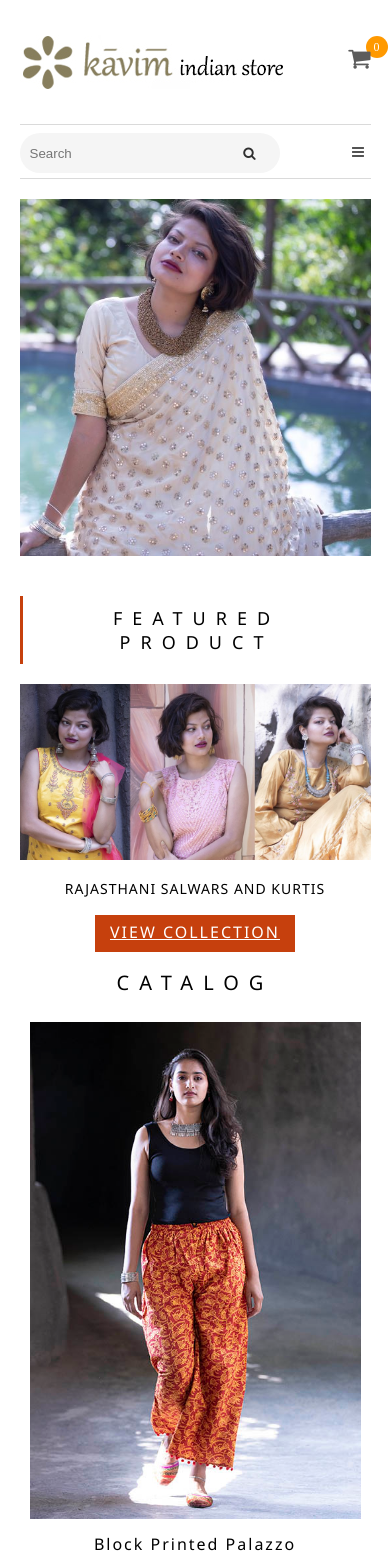
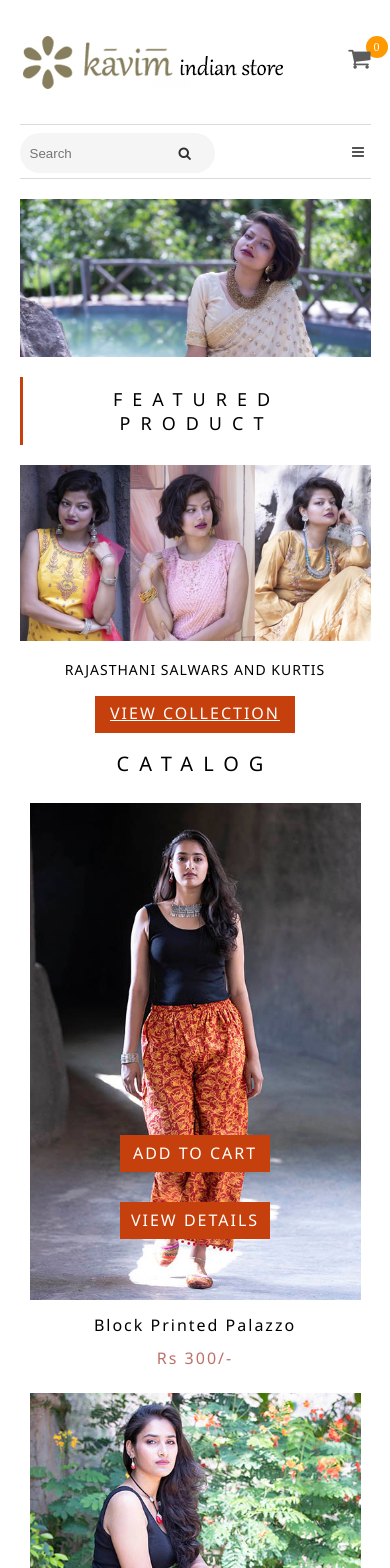
Before and after one commit to nitk-shashankshah/Kavim, an Angular app: page / in a window 390 px wide. Shown: the top 1568 px of the page. Built offline with nearby package versions, Linux system fonts and the light colour scheme; what angular-font-awesome would draw is missing.

Commit message:
responsiveness

```diff
--- a/src/app/header/header.component.css
+++ b/src/app/header/header.component.css
@@ -93,6 +93,11 @@
   .responsiveSearch{
     display:block;
     margin-top:-10px;
+    width:70%!important;
+  }
+
+  .responsiveSearch input{
+    width:55%!important;
   }
   .topnav {
     width:100%;
--- a/src/app/home/home.component.css
+++ b/src/app/home/home.component.css
@@ -3,14 +3,19 @@
 }
 .banner{
   width:65%;
-  background: url(../../assets/images/banner2.jpg) no-repeat right -20px;
-  background-size:cover;
-  height:377px;
+  background: url(../../assets/images/banner2.jpg) no-repeat right 0px;
   margin:10px 0px;
+  max-width: 930px;
   float:left;
+  background-size: unset!important;
+  background-repeat: no-repeat;
+  height: 0;
+  padding-top: 45%;
+  box-sizing: border-box;
 }
 .filters{
   width:35%;
+  max-width:966px;
   float:right;
   font-family: "Segoe UI";
   padding-left:20px;
@@ -20,7 +25,7 @@
 @media screen and (max-width: 800px) {
   .banner{
     width:100%;
-    max-width:unset;
+    background-size: cover!important;
   }
   .filters{
     width:100%;
--- a/src/app/product/product.component.css
+++ b/src/app/product/product.component.css
@@ -12,23 +12,25 @@
   box-shadow: 0px 0px 35px 0px #c9c9c9;
 }
 .add_to_cart {
-  display: none;
-  margin-top:-150px;
+  display: block;
+  margin-top:-250px;
 }
-.product:hover .add_to_cart{
-  display: block;
-  margin-top:-150px;
-}
+
 .product img{
  width:100%;
  box-sizing: border-box;
 }
-@media screen and (max-width: 719px) {
+@media screen and (max-width: 795px) {
   .product img{
     width:100%;
   }
+  .product{
+    max-height:850px;
+    height:calc(150vw);
+  }
 }
-@media screen and (min-width: 720px) and (max-width: 877px) {
+
+@media screen and (min-width: 796px) and (max-width: 893px) {
   .product img{
     width:330px;
   }
@@ -37,28 +39,32 @@
   }
 }
 
-@media screen and (min-width: 878px) and (max-width: 899px) {
+@media screen and (min-width: 894px) and (max-width: 911px) {
   .product img{
-    width:375px;
+    width:350px;
   }
   .product{
     height:650px;
   }
 }
-@media screen and (min-width: 900px) and (max-width: 933px) {
+
+@media screen and (min-width: 912px) and (max-width: 955px) {
   .product img{
     width:390px;
   }
-}
-@media screen and (min-width: 933px) and (max-width: 949px) {
-  .product img{
-    width:400px;
+  .product{
+    max-height:850px;
+    height:calc(75vw);
   }
 }
 
-@media screen and (min-width: 950px) and (max-width: 999px) {
+@media screen and (min-width: 956px) and (max-width: 999px) {
   .product img{
     width:410px;
+  }
+  .product{
+    max-height:850px;
+    height:calc(75vw);
   }
 }
 
@@ -148,9 +154,10 @@
   clear:both;
 }
 .add_to_cart {
-  width:320px;
+  width:100%;
   text-align:center;
-  margin:0px auto;
+  z-index:1000;
+  /*margin:0px auto;*/
 }
 .add_to_cart button{
   text-align:center;
@@ -165,7 +172,6 @@
   border:none;
   box-sizing:border-box;
   padding:5px;
-  display:inline-block;
   height:37px;
   width:150px;
 }
--- a/src/app/product/product.component.html
+++ b/src/app/product/product.component.html
@@ -7,7 +7,7 @@
       Rs {{price}}/-
     </div>
     <div class="add_to_cart">
-      <button type="button" title="ADD TO CART" (click)="addToCart(imgInput,description,price,id)">ADD TO CART</button>&nbsp;
+      <button type="button" title="ADD TO CART" (click)="addToCart(imgInput,description,price,id)">ADD TO CART</button><br>
       <button type="button" title="VIEW DETAILS" (click)="addToCart(imgInput,description,price,id)">VIEW DETAILS</button>
     </div>
 </div>
```
